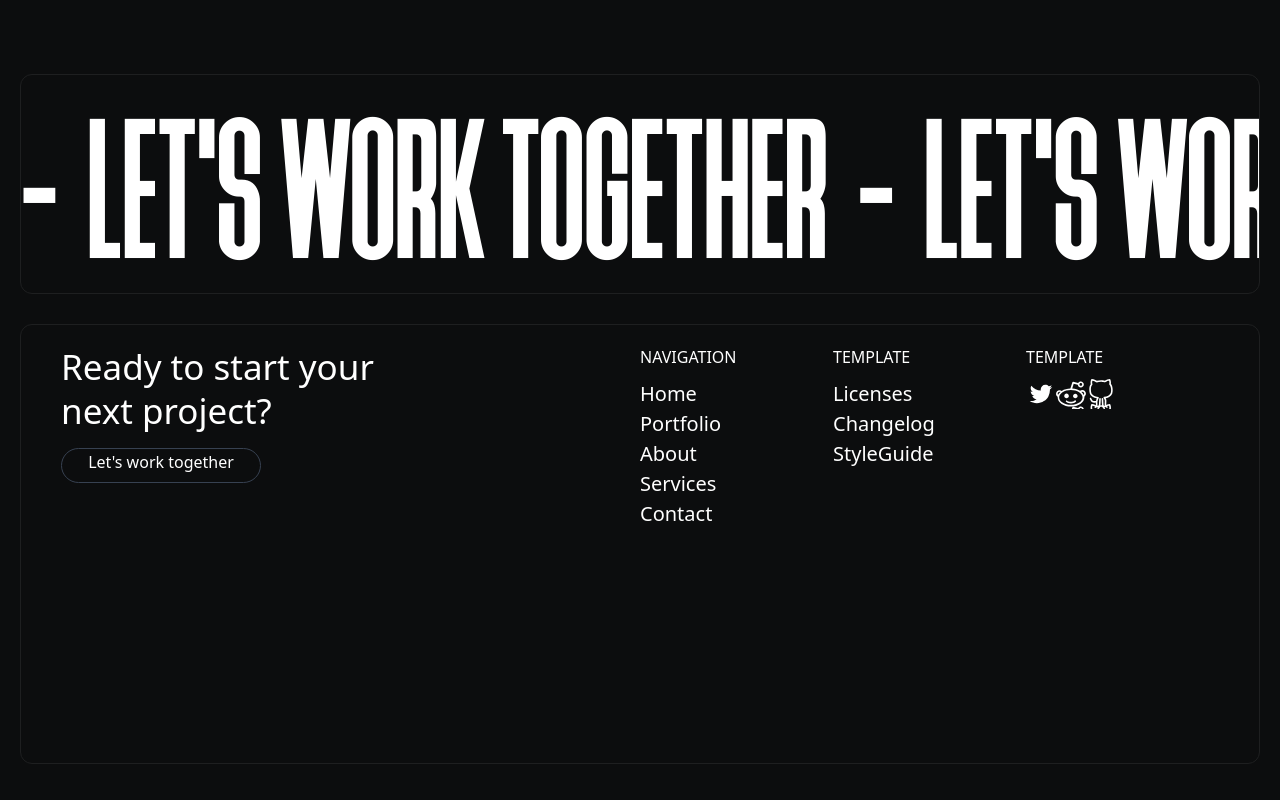
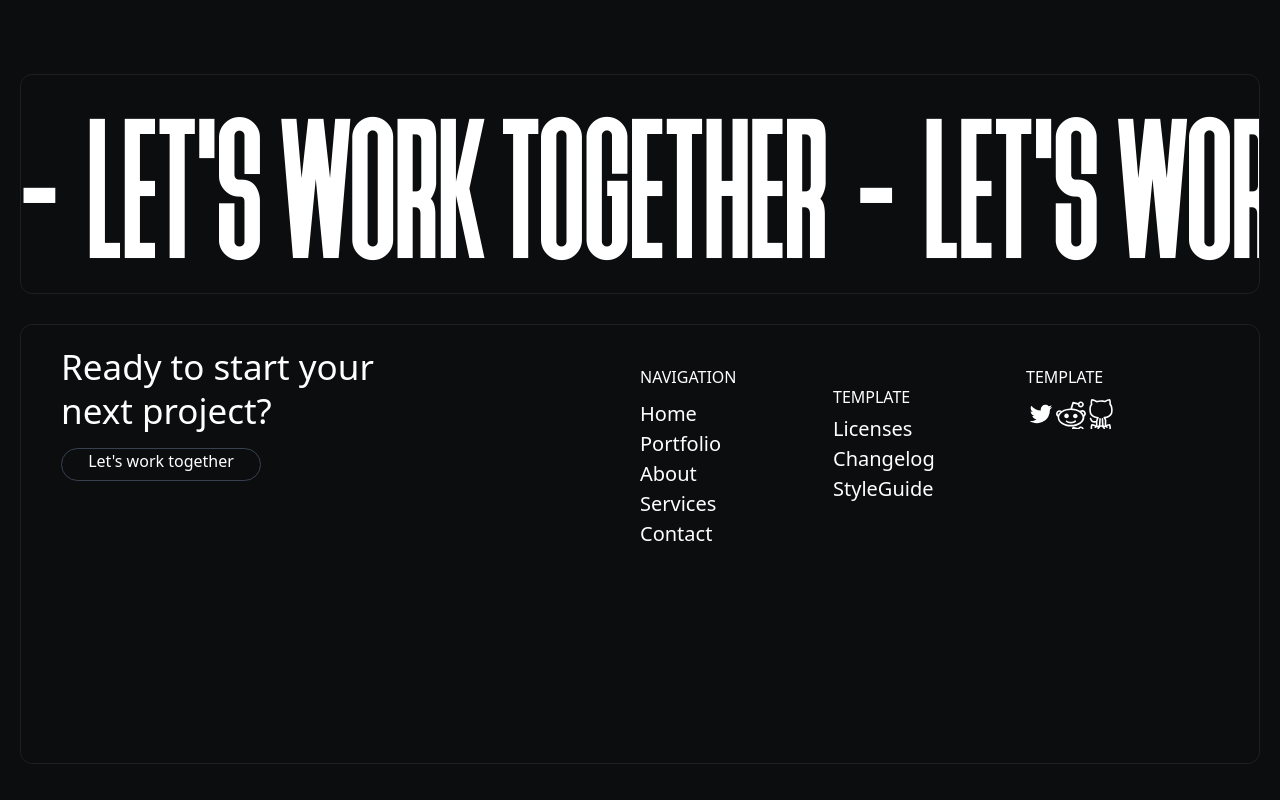
Before and after one commit to Nikhil-Jalandhra/Dark-Studio, a React (Vite) app: page / in a window 1280 px wide. Shown: the part 5664-6464 px from the top of the page. Built offline with nearby package versions, Linux system fonts and the light colour scheme.

Commit message:
working on responsive design

```diff
--- a/src/Container/Footer.jsx
+++ b/src/Container/Footer.jsx
@@ -77,7 +77,7 @@ function Footer() {
         <div className='lg:w-1/2 md:w-1/2 h-full flex flex-col'>
           <p className='lg:text-[35px] text-[25px] leading-tight'>Ready to start your<br />next project?</p>
           <div>
-          <div className=' w-[200px] mt-[15px] containers px-4 h-[35px] flex justify-center items-center border-[1px] border-gray-700 rounded-full cursor-pointer overflow-hidden'>
+          <div className=' w-[200px] mt-[15px] containers px-4 h-[33px] flex justify-center items-center border-[1px] border-gray-700 rounded-full cursor-pointer overflow-hidden'>
                   <div className='h-[30px] overflow-hidden'>
                       <p className='anime'>Let's work together</p>
                       <p className='anime'>Let's work together</p>
@@ -85,7 +85,7 @@ function Footer() {
                   </div>
           </div>
         </div>
-        <div className='w-1/2 lg:flex md:flex justify-evenly h-full'>
+        <div className='w-1/2 lg:flex md:flex justify-evenly h-full mt-[20px]'>
           <div className=' w-full'>
             <div>
             <p className=' uppercase mb-[10px]'>Navigation</p>
@@ -102,9 +102,8 @@ function Footer() {
             </div>
             </div>
           </div>
-          <div className=' w-full'>
-            <div>
-            <p className=' uppercase mb-[10px]'>Template</p>
+          <div className=' w-full mt-[20px]'>
+            <p className=' uppercase mb-[5px]'>Template</p>
               <div className='text-[20px]'>
                 {navigator1.map((content,index)=>(
                    <div key={index} className=' flex items-center containers h-[30px] cursor-pointer overflow-hidden '>
@@ -115,7 +114,6 @@ function Footer() {
                    </div>
                 ))}
 
-            </div>
             </div>
           </div>
           <div className=' uppercase w-full'>
--- a/src/Container/LandingPage.jsx
+++ b/src/Container/LandingPage.jsx
@@ -55,7 +55,7 @@ function LandingPage() {
             </div>
         </div>
 
-        <div className=' lg:hidden w-full flex items-center justify-between h-[50px] pt-[10px] z-[11] leading-none absolute bg-red-700 px-[15px]'>
+        <div className=' lg:hidden w-full flex items-center justify-between h-[50px] pt-[10px] z-[11] leading-none absolute px-[15px]'>
             <div className='h-full flex lg:text-[40px] text-[30px] uppercase'
             style={{fontFamily : "mainFont"}}>
                     Dark-Studio
```
